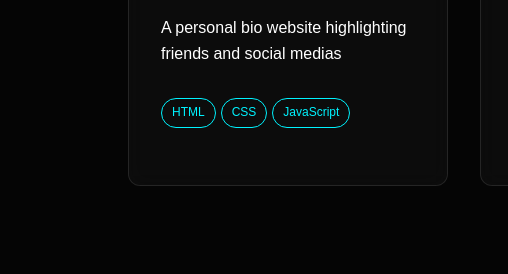
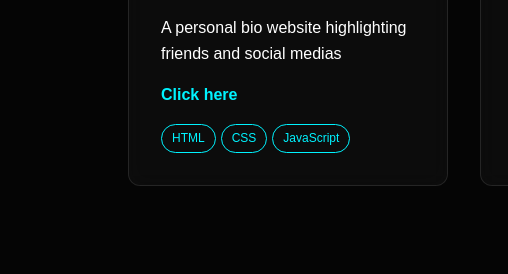
Before and after one commit to a292845/test2, a plain HTML site: page index.html in a window 1280 px wide. Shown: the part 1311-1585 px from the top of the page, 0-508 px from the left. Drawn offline with Linux system fonts and the light colour scheme.

Commit message:
Update index.html

```diff
--- a/index.html
+++ b/index.html
@@ -52,8 +52,12 @@
                         <img src="3.png" alt="Website Bio Project" class="project-image">
                         <h3>01 // Website Bio</h3>
                         <p>A personal bio website highlighting friends and social medias</p>
+                        <a href="https://orcawrldwide.xyz/">Click here</a>
+
                         <div class="tags">
                             <span>HTML</span><span>CSS</span><span>JavaScript</span>
+
+
                         </div>
                     </div>
                 </article>
@@ -73,6 +77,7 @@
                         <h3>03 // Discord Security Bot</h3>
                         <p>A Discord bot for server security, moderation, and automated threat detection.</p>
                         <div class="tags">
+
                             <span>Python</span><span>Discord.py</span><span>Security</span>
                         </div>
                     </div>
```
